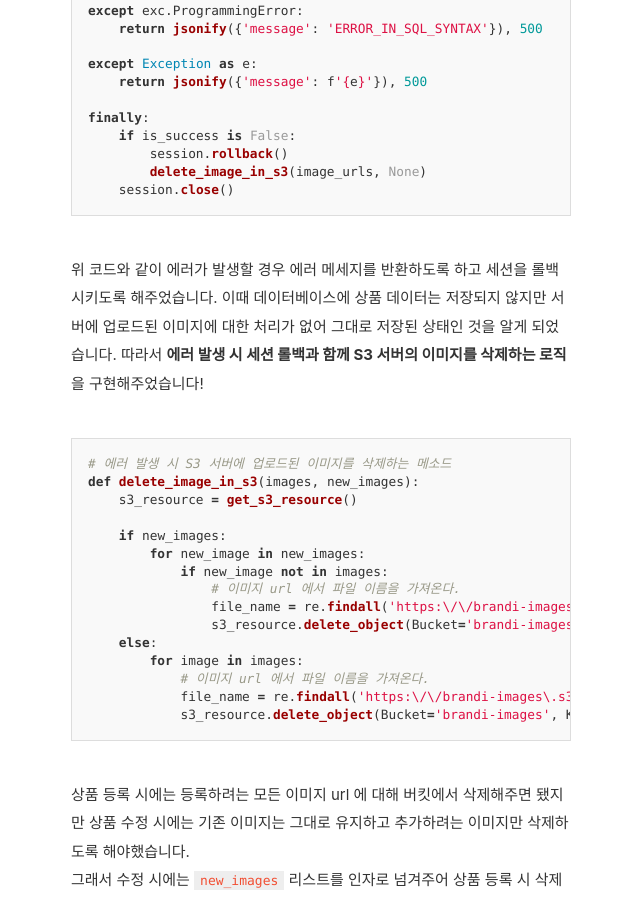
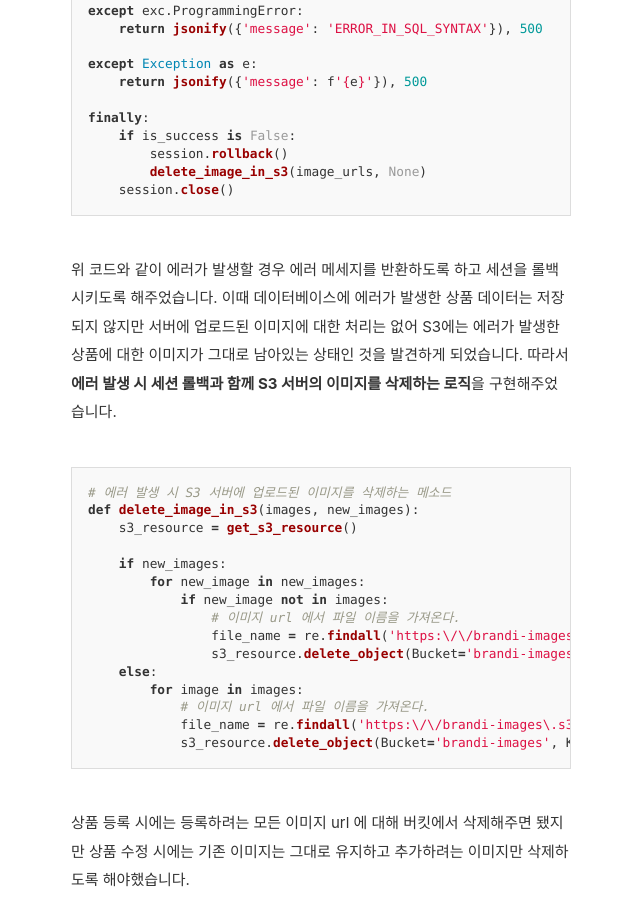
Before and after one commit to Gxone/Gxone.github.io, a Jekyll site: the page built from _posts/project/2020-10-23-brandi-project.md, in a window 1280 px wide and 900 px high, scrolled down 4072 px. Shown: the whole window, without its empty margins (319-959 px from the left). Built offline with Jekyll 4.4.1, drawn with Linux system fonts in a browser that asks for light colours; some of the changed text lies outside the part shown.

Commit message:
Modify: 브랜디 후기 내용 수정

````diff
--- a/_posts/project/2020-10-23-brandi-project.md
+++ b/_posts/project/2020-10-23-brandi-project.md
@@ -123,7 +123,7 @@ finally:
         delete_image_in_s3(image_urls, None)
     session.close()
 ```
-위 코드와 같이 에러가 발생할 경우 에러 메세지를 반환하도록 하고 세션을 롤백 시키도록 해주었습니다. 이때 데이터베이스에 상품 데이터는 저장되지 않지만 서버에 업로드된 이미지에 대한 처리가 없어 그대로 저장된 상태인 것을 알게 되었습니다. 따라서 <b>에러 발생 시 세션 롤백과 함께 S3 서버의 이미지를 삭제하는 로직</b>을 구현해주었습니다!
+위 코드와 같이 에러가 발생할 경우 에러 메세지를 반환하도록 하고 세션을 롤백 시키도록 해주었습니다. 이때 데이터베이스에 에러가 발생한 상품 데이터는 저장되지 않지만 서버에 업로드된 이미지에 대한 처리는 없어 S3에는 에러가 발생한 상품에 대한 이미지가 그대로 남아있는 상태인 것을 발견하게 되었습니다. 따라서 <b>에러 발생 시 세션 롤백과 함께 S3 서버의 이미지를 삭제하는 로직</b>을 구현해주었습니다.
 ```py
 # 에러 발생 시 S3 서버에 업로드된 이미지를 삭제하는 메소드
 def delete_image_in_s3(images, new_images):
````
Also changed, not shown: other parts of _posts/project/2020-10-23-brandi-project.md (+1 -1 lines).
